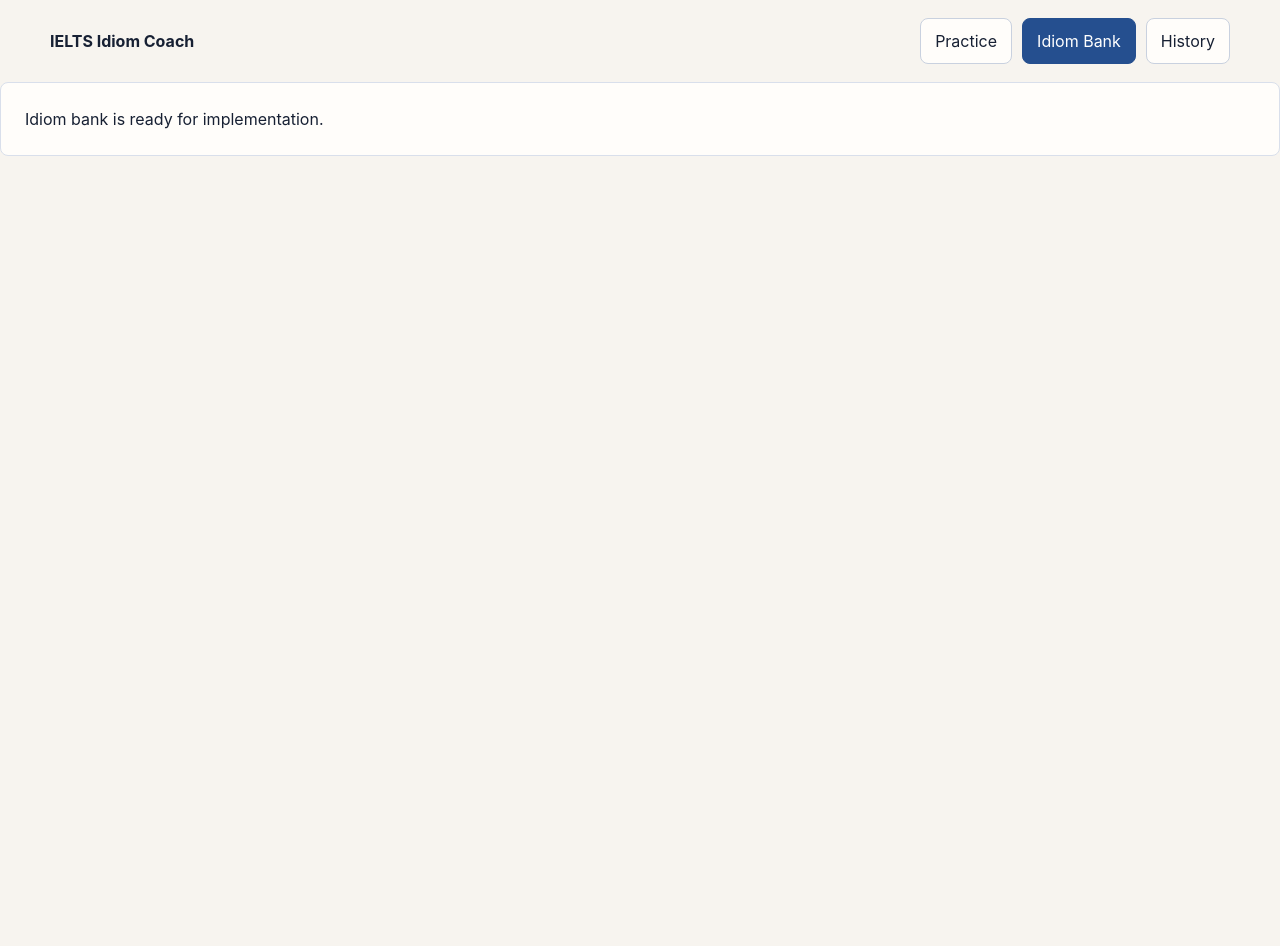
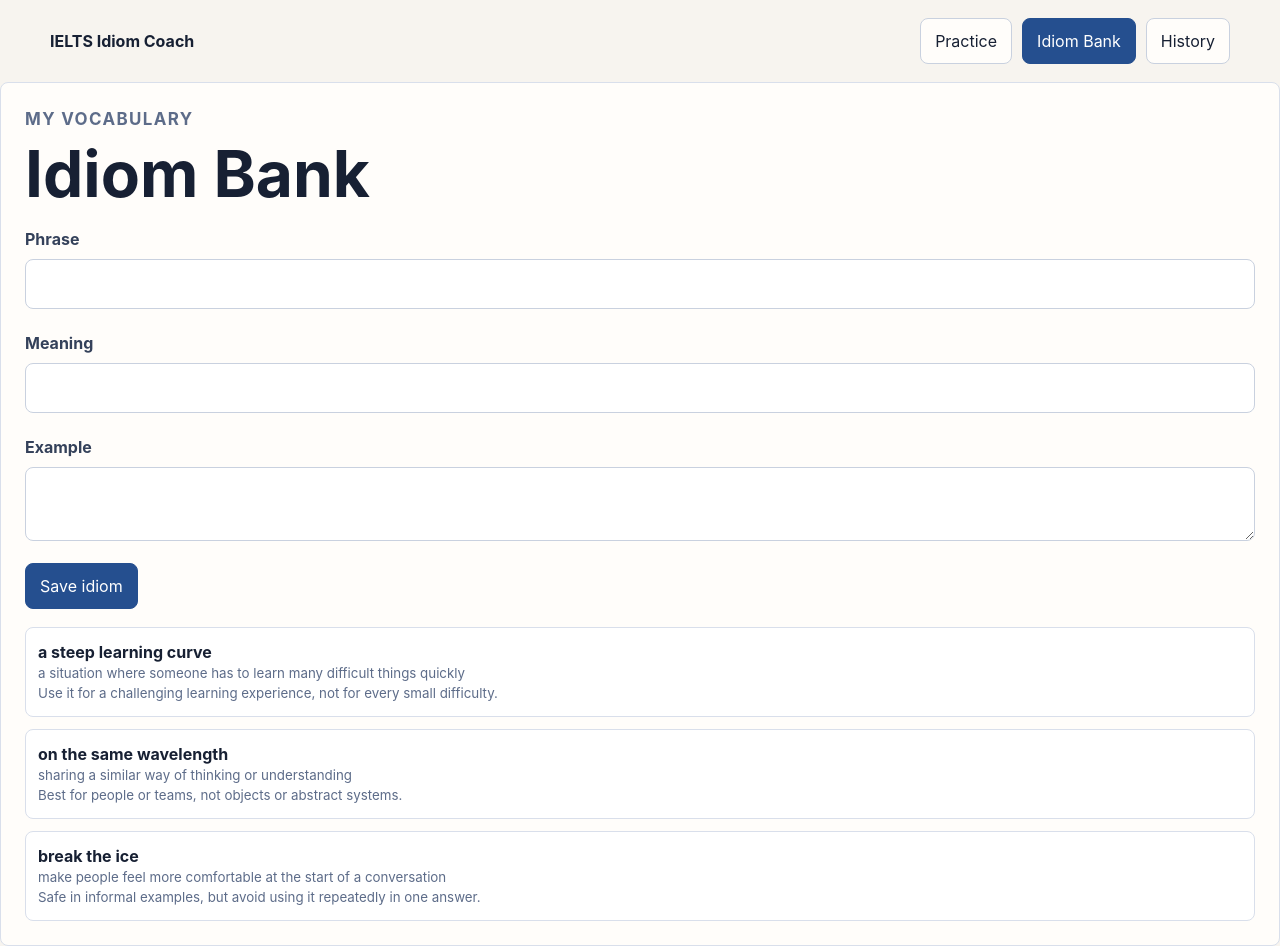
Before and after one commit to MikeXX20/idiom-leaner, a React (Vite) app: page / in a window 1280 px wide. Both pictures are taken after a click on the button "Idiom Bank". Before the commit the page ends 800 px from the top, so only its background shows below. Built offline with nearby package versions, Linux system fonts and the light colour scheme.

Commit message:
feat: build idiom bank

```diff
--- a/src/features/idiom-bank/IdiomBankPage.tsx
+++ b/src/features/idiom-bank/IdiomBankPage.tsx
@@ -1,3 +1,83 @@
+import { type FormEvent, useEffect, useState } from "react";
+import type { Idiom } from "../../domain/types";
+import { listIdioms, saveIdiom } from "../../storage/repositories";
+
+function now() {
+  return new Date().toISOString();
+}
+
 export function IdiomBankPage() {
-  return <section className="content-section">Idiom bank is ready for implementation.</section>;
+  const [idioms, setIdioms] = useState<Idiom[]>([]);
+  const [phrase, setPhrase] = useState("");
+  const [meaning, setMeaning] = useState("");
+  const [example, setExample] = useState("");
+  const [message, setMessage] = useState("");
+
+  async function refresh() {
+    setIdioms(await listIdioms());
+  }
+
+  useEffect(() => {
+    refresh().catch(() => setMessage("Could not load idioms."));
+  }, []);
+
+  async function handleSubmit(event: FormEvent) {
+    event.preventDefault();
+    const timestamp = now();
+    await saveIdiom({
+      id: `idiom-${crypto.randomUUID()}`,
+      phrase,
+      meaning,
+      topics: ["Work and Careers"],
+      formality: "neutral",
+      riskLevel: "medium",
+      example,
+      usageWarning: "Use it only when it directly fits the answer.",
+      source: "user",
+      confidence: "new",
+      createdAt: timestamp,
+      updatedAt: timestamp
+    });
+    setPhrase("");
+    setMeaning("");
+    setExample("");
+    setMessage("Idiom saved.");
+    await refresh();
+  }
+
+  return (
+    <section className="content-section">
+      <p className="eyebrow">My vocabulary</p>
+      <h1>Idiom Bank</h1>
+      <form className="idiom-form" onSubmit={handleSubmit}>
+        <label className="field">
+          Phrase
+          <input value={phrase} onChange={(event) => setPhrase(event.target.value)} required />
+        </label>
+        <label className="field">
+          Meaning
+          <input value={meaning} onChange={(event) => setMeaning(event.target.value)} required />
+        </label>
+        <label className="field">
+          Example
+          <textarea value={example} onChange={(event) => setExample(event.target.value)} required />
+        </label>
+        <button className="primary-button" type="submit">
+          Save idiom
+        </button>
+      </form>
+      {message && <p className="status">{message}</p>}
+      <div className="idiom-list">
+        {idioms.map((idiom) => (
+          <article key={idiom.id} className="idiom-choice">
+            <span>
+              <strong>{idiom.phrase}</strong>
+              <small>{idiom.meaning}</small>
+              <small>{idiom.usageWarning}</small>
+            </span>
+          </article>
+        ))}
+      </div>
+    </section>
+  );
 }
```
Also changed, not shown: 1 other file (tests, documents, lock files or other folders).
